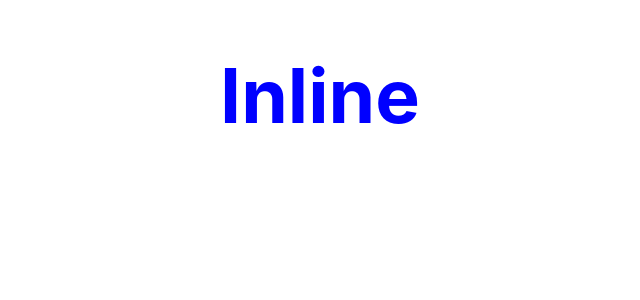
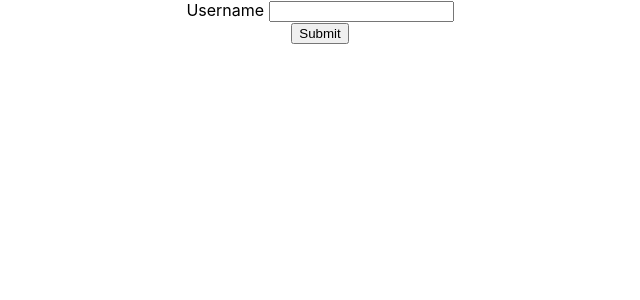
Before and after one commit to ZubairWani/React-App2, a React (Create React App) app: page / in a window 1280 px wide. Shown: the top 300 px of the page, without its empty margins (320-960 px from the left). Built offline with nearby package versions, Linux system fonts and the light colour scheme.

Commit message:
Added Form and inline component

```diff
--- a/src/App.js
+++ b/src/App.js
@@ -1,6 +1,9 @@
 
 import './App.css';
-import { Inline } from './components/inline';
+import { Form } from './components/Form';
+// import './appStyles.css'
+// import styles from './appStyles.module.css'
+// import { Inline } from './components/inline';
 // import { NameList } from './components/NameList';
 // import { Stylesheet } from './components/Stylesheet';
 // import { ClickHandler } from './components/ClickHandler';
@@ -24,7 +27,11 @@
       {/* <UserGreeting/> */}
       {/* <NameList/> */}
       {/* <Stylesheet/> */}
-      <Inline />
+      {/* <Inline /> */}
+      {/* <h1 className ='error'>Error </h1> */}
+      {/* <h1 className = {styles.success}>Success</h1> */}
+      <Form/>
+
 
     </div>
   );
--- /dev/null
+++ b/src/appStyles.css
@@ -0,0 +1,3 @@
+.error {
+    color: red;
+}
--- /dev/null
+++ b/src/appStyles.module.css
@@ -0,0 +1,3 @@
+.success{
+    color: green;
+}
--- /dev/null
+++ b/src/components/Form.js
@@ -0,0 +1,18 @@
+import {useState} from 'react'
+export const Form = () => {
+    const [username , setUsername] = useState('')
+
+    const handleSubmit = (event)=>{
+        event.preventDefault()
+        alert (`Form data is ${username}`)
+    }
+    return (
+    <form onSubmit={handleSubmit}>
+        <div>
+            <label >Username </label>
+            <input type = 'text'  value= {username} onChange={(event)=> setUsername(event.target.value)}/>
+        </div>
+        <button type = 'submit'>Submit</button>
+    </form>
+    )
+}
--- a/src/components/inline.js
+++ b/src/components/inline.js
@@ -3,5 +3,7 @@
         fontSize : '75px',
         color : 'blue',
     }
+    // return <h1 className ='error'>Error </h1>  //this will work
+    // return <h1 className = {styles.success}>Success</h1>    // this will not work
     return <h1 style = {heading}>Inline</h1>
 }
```
